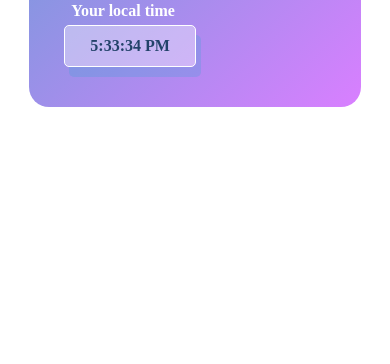
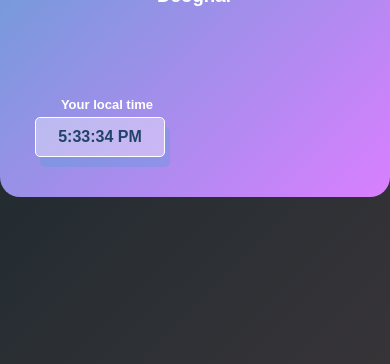
Before and after one commit to vaishcash/weather_card, a plain HTML site: page index.html in a window 390 px wide. Shown: the part 480-844 px from the top of the page. Drawn offline with Linux system fonts and the light colour scheme.

Commit message:
making responsive

```diff
--- a/index.html
+++ b/index.html
@@ -31,7 +31,7 @@
       </div>
 
       <div class="centre">
-        <div id="banner"><span>Your local time</span></div>
+        <div class="banner"><span>Your local time</span></div>
         <div id="clock"></div>
       </div>
     </div>
--- a/style.css
+++ b/style.css
@@ -60,13 +60,30 @@ h2{
         color: rgb(45, 179, 134);
 }  */
 /* ////////////////////////////////////////////////////////////////////////// */
+html {
+  box-sizing: border-box;
+}
+
+* {
+  padding: 0;
+  margin: 0;
+  box-sizing: inherit;
+}
+
+body {
+  min-height: 100vh;
+  display: flex;
+  justify-content: center;
+  align-items: center;
+  background: linear-gradient(135deg, #0b2229, #373438);
+  font-family: "Poppins", sans-serif;
+}
+
 .card {
-  width: 70%;
-  max-width: 370px;
-  /* height: 200px; */
+  width: 100%;
+  max-width: 400px;
   background: linear-gradient(135deg, #44a8c9, #d97fff);
   color: white;
-  margin: 100px auto 0;
   border-radius: 20px;
   padding: 10px 35px;
   text-align: center;
@@ -132,23 +149,38 @@ h2{
   margin-bottom: 30px;
   box-shadow: 5px 10px rgba(31, 167, 205, 0.203);
 }
+.banner {
+  margin-top: 90px;
+
+  font-size: 13px;
+}
 
 @media only screen and (max-width: 488px) {
- .search input {padding: 10px 20px;
+  .search input {
+    padding: 10px 20px;
   }
-.centre{
+  .centre {
     width: 45%;
-}}
+  }
+}
 
 @media only screen and (max-width: 448px) {
- .search input {padding: 10px 9px;
+  .search input {
+    padding: 10px 9px;
   }
 
-.search button{ height: 35px;
+  .search button {
+    height: 35px;
     flex: 0 0 35px;
-
   }
   .search input {
     font-size: 15px;
   }
 }
+
+@media only screen and (max-width: 360x) {
+  .centre {
+    width: 56%;
+    margin-right: 0%;
+  }
+}
```
Lines whose indentation alone changed are shown as unchanged.
